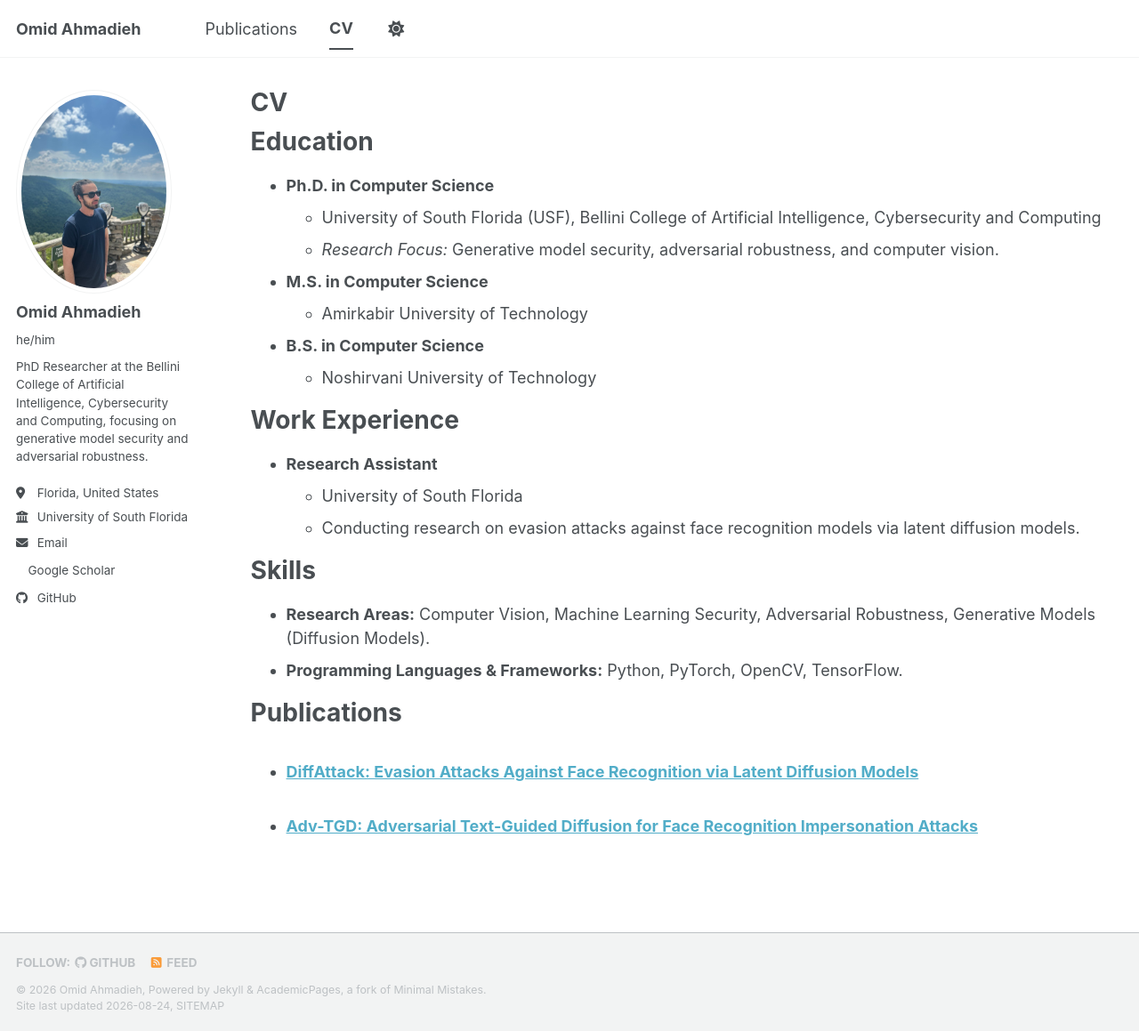
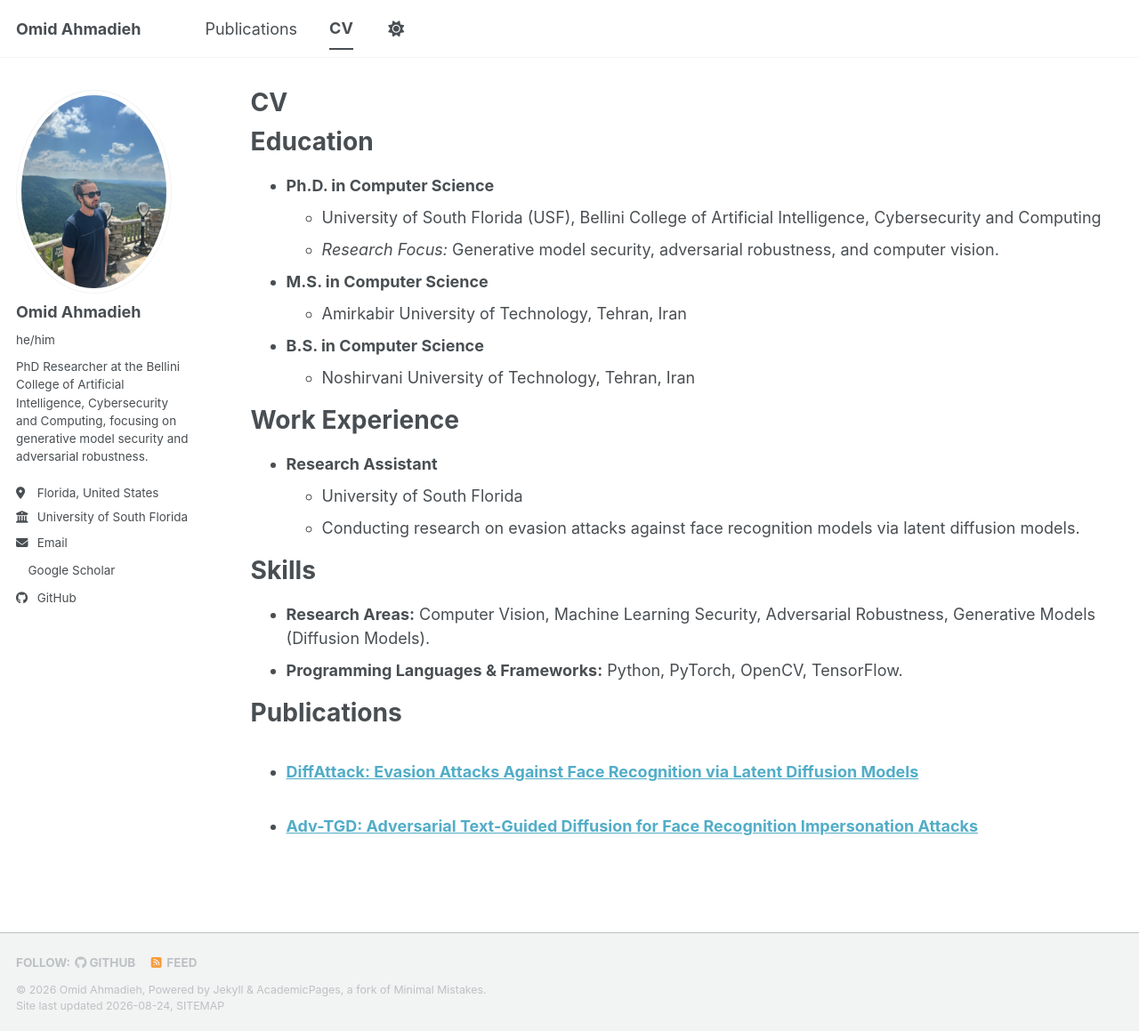
Before and after one commit to omid-ahmadieh/omid-ahmadieh.github.io, a Jekyll site: the page built from _pages/cv.md, in a window 1280 px wide and 1159 px high. Shown: the whole window at 89% size. Built offline with Jekyll 4.4.1, drawn with Linux system fonts in a browser that asks for light colours; a style sheet for code colours, icons or effects is not loaded.

Commit message:
Update cv.md

```diff
--- a/_pages/cv.md
+++ b/_pages/cv.md
@@ -16,10 +16,10 @@ Education
   * *Research Focus:* Generative model security, adversarial robustness, and computer vision.
 
 * **M.S. in Computer Science**
-  * Amirkabir University of Technology
+  * Amirkabir University of Technology, Tehran, Iran
 
 * **B.S. in Computer Science**
-  * Noshirvani University of Technology
+  * Noshirvani University of Technology, Tehran, Iran
 
 Work Experience
 ======
```
